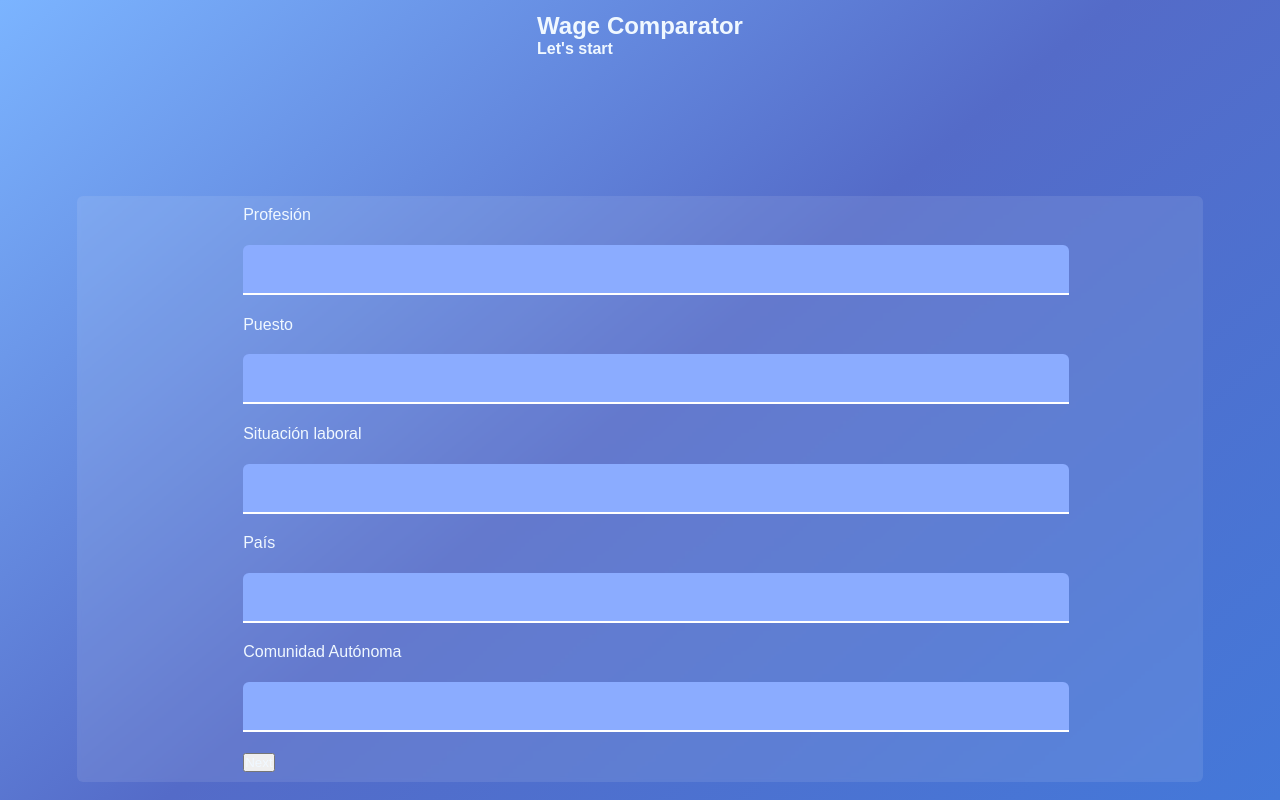
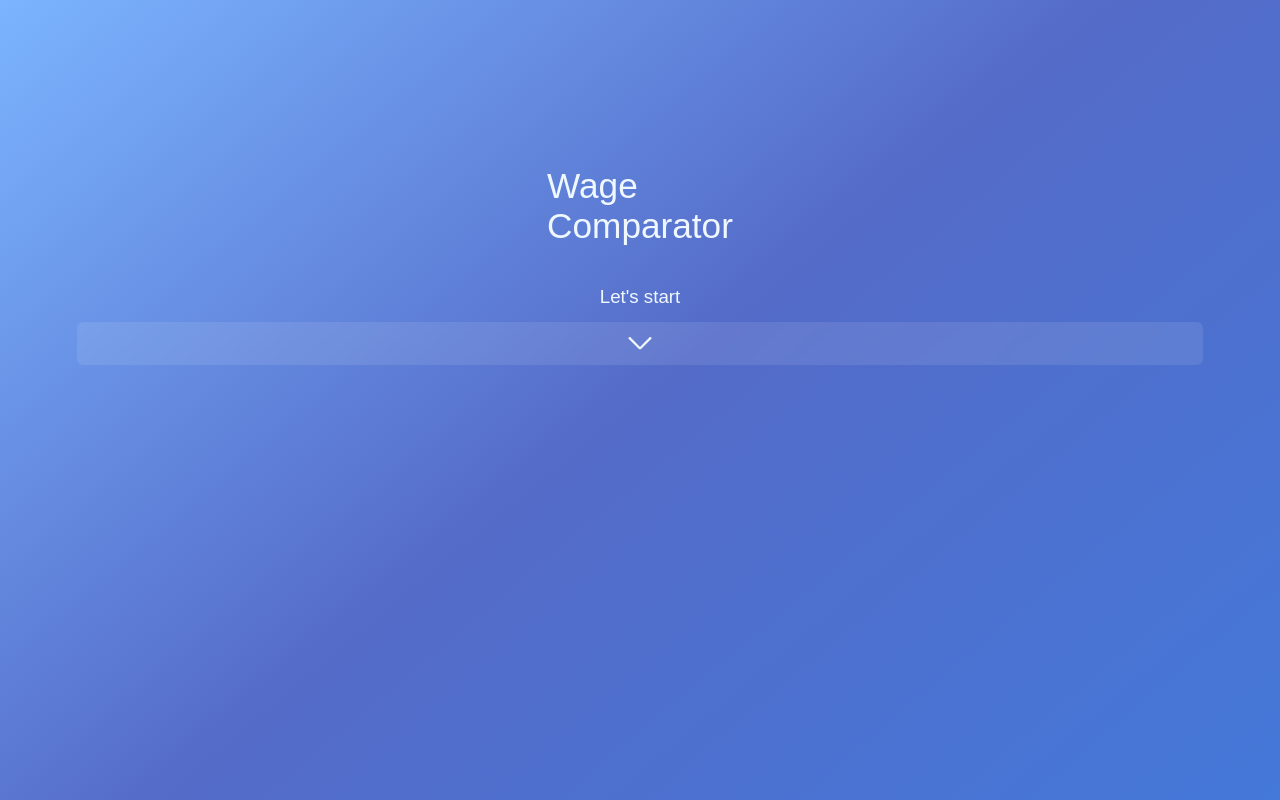
Before and after one commit to Javi-octubremilnovecientos/Wage_Comparator, a React (Vite) app: page / in a window 1280 px wide. Built offline with nearby package versions, Linux system fonts and the light colour scheme; a web font is replaced by a local one.

Commit message:
estilos formulario

```diff
--- a/src/Components/MainForm.jsx
+++ b/src/Components/MainForm.jsx
@@ -1,20 +1,51 @@
-import React from 'react'
+import React, { useState } from 'react'
 import "../Styles/mainForm.css"
 
-export const MainForm = () => {
+
+
+export const MainForm = ({cuestion, siguiente}) => {
+  const inputs = Object.values(cuestion)
+  const [visible, setvisible] = useState(0)
+
+
+
+  const handleDiab = ()=>{
+    setvisible(visible + 1)
+    console.log(visible)
+  }
+
+
+
+
   return (
     <form className='main-form'>
-      <label htmlFor="">Profesión</label>
-      <input type="text" />
-      <label htmlFor="">Puesto</label>
-      <input type="text" />
-      <label htmlFor="">Situación laboral</label>
-      <input type="text" />
-      <label htmlFor="">País</label>
-      <input type="text" />
-      <label htmlFor="">Comunidad Autónoma</label>
-      <input type="text" />
-      <button type='submit'>Next</button>
+      {
+        <>
+          {inputs && inputs.map((input, i) => (
+            <div className="inputController"key={i}>
+              <label htmlFor={`input-${i}`}>{i <= visible ? input : ""}</label>
+              <input
+                id={`input-${i}`}
+                type="text"
+                disabled={i <= visible ? false: true}
+                className={i < visible ? "" : "disabled"}
+                onClick={handleDiab}
+
+              />
+            </div>
+          ))}
+          <button
+            type='submit'
+            onClick={(e) => {
+              e.preventDefault();
+              setvisible(0);
+              siguiente(e);
+            }}
+          >
+            Next
+          </button>
+        </>
+      }
     </form>
   )
 }
--- /dev/null
+++ b/src/Mocks/Survey.js
@@ -0,0 +1,29 @@
+export const survey = [
+  {
+    label1: "Profesión",
+    label2: "Puesto",
+    label3: "Situación laboral",
+    label4: "País",
+    label5: "Comunidad Autónoma"
+  },
+  {
+    label1: "Sexo",
+    label2: "Nivel Educativo",
+    label3: "Experiencia"
+
+  },
+  {
+    label1: "Sector",
+    label2: "Tamaño empresa",
+    label3: "Industria",
+    label4: "Tipo de Contrato"
+
+  },
+  {
+    label1: "Último salario",
+    label2: "Beneficios Financieros",
+    label3: "Email",
+
+  }
+
+];
--- a/src/Pages/Home.jsx
+++ b/src/Pages/Home.jsx
@@ -1,16 +1,47 @@
-import React from 'react'
-import { MainForm } from '../Components/MainForm'
+import React, { useState, useReducer } from "react";
+import { MainForm } from "../Components/MainForm";
+import { survey } from "../Mocks/Survey";
+import { initialState, launchReducer } from "../Reducers/launchReducer";
+import { Arrow } from "../assets/Icons/Icons";
 
 export const Home = () => {
+  const [state, dispatch] = useReducer(launchReducer, initialState);
+
+  const [labels, setlabels] = useState(0);
+
+  const Next = (e) => {
+    e.preventDefault();
+
+    if (labels <= 2) {
+      setlabels(labels + 1);
+    } else {
+      setlabels(3);
+    }
+  };
+
+  const handleDisptach = () => {
+    dispatch({ type: "LAUNCH" });
+  };
+
   return (
     <main>
-    <section id='intro'>
-        <h1>Wage Comparator</h1>
-        <h4>Let's start</h4>
-    </section>
-    <section id='hero'>
-       <MainForm/>
-    </section>
+      <section id="intro">
+        <h1>Wage <br/> Comparator</h1>
+        <h3>Let's start</h3>
+      </section>
+      <section id="hero">
+        {state.launched ? (
+          <MainForm
+            cuestion={survey[labels]}
+            estado={state.launched}
+            siguiente={Next}
+          />
+        ) : (
+          <div className="initialForm">
+            <Arrow onClick={handleDisptach} />
+          </div>
+        )}
+      </section>
     </main>
-  )
-}
+  );
+};
--- /dev/null
+++ b/src/Reducers/launchReducer.js
@@ -0,0 +1,15 @@
+
+
+// Estado inicial
+export const initialState = { launched: false };
+
+// Reducer
+export const launchReducer = (state, action) => {
+    switch (action.type) {
+        case 'LAUNCH':
+
+            return { ...state, launched: true };
+        default:
+            return state;
+    }
+};
--- a/src/Styles/App.css
+++ b/src/Styles/App.css
@@ -1,17 +1,39 @@
-main{
-    height:100vh;
+main {
+  height: 100vh;
   display: flex;
   flex-direction: column;
   align-items: center;
   justify-content: space-around;
 }
-#intro{
-    height: 20%;
+#intro {
+  height: 22%;
+  width: 100%;
+  padding-top: 13%;
+  display: flex;
+  flex-direction: column;
+  justify-content: space-between;
+  align-items: center;
+  margin-bottom: 14px;
 }
-#hero{
+h1 {
+  font-size: 2.2rem;
+}
+
+#hero {
   height: 74%;
   /* border: 2px dotted red; */
   width: 100%;
   display: flex;
   justify-content: center;
 }
+
+.initialForm {
+  width: 88%;
+  height: 9%;
+  display: flex;
+  justify-content: center;
+  align-items: center;
+  background-color: #fafafa19;
+  backdrop-filter: blur(2px);
+  border-radius: 6px;
+}
--- a/src/Styles/index.css
+++ b/src/Styles/index.css
@@ -3,6 +3,7 @@
     padding:0;
     color:aliceblue;
     font-family: "Murecho", sans-serif;
+    font-weight: normal;
 }
 
 body{
--- a/src/Styles/mainForm.css
+++ b/src/Styles/mainForm.css
@@ -1,37 +1,69 @@
-.main-form{
-    height: 99%;
+.main-form {
+  position: relative;
+  align-self:start;
+  min-height: 19%;
   width: 88%;
+  padding-top: 9px;
+  padding-bottom: 16px;
   display: flex;
   flex-direction: column;
-    justify-content: space-around;
+  justify-content: center;
   align-items: start;
-
   padding-left: 13%;
   box-sizing: border-box;
   border-radius: 6px;
   background-color: #fafafa19;
   backdrop-filter: blur(2px);
   -webkit-backdrop-filter: blur(8px);
-    box-shadow: 0px 0px 39px 12px rgba(#597BFF);
+  box-shadow: 0px 0px 39px 12px rgba(#597bff);
+}
+.main-form label{
+  font-size: 1.2rem;
+}
+.inputController{
+  width: 89%;
+}
+.inputController input {
 
-}
-.main-form input{
-    width: 86%;
+  width: 99%;
   height: 50px;
   border-radius: 6px 6px 0px 0px;
   appearance: none;
-    border:none;
-    background-color:#8BACFF;
-    border-bottom: 2px solid white;
+  border: none;
+  background-color: #8bacff;
+font-size: 1.2rem;
   padding: 6px;
   box-sizing: border-box;
 
-    font-size: 1rem;
+  margin-bottom: 28px;
+  margin-top: 9px;
+  transition: All 200ms;
+}
+.inputController input:focus {
+  outline: none;
+  box-shadow: none;
+  border-bottom: 2px solid white;
+}
 
+.inputController .disabled {
+  width: 86%;
+  height: 0;
+  background-color: transparent;
+  appearance: none;
+  border: none;
+  border-bottom: 2px solid white;
+  box-sizing: border-box;
+  margin: 4px;
 }
 
 
-input:focus{
+.main-form button {
   border: none;
-    box-shadow: none;
+
+  background-color: #8bacff;
+  position: relative;
+  left: 25%;
+  width: 100px;
+  height: 40px;
+  border-radius: 6px;
 }
--- /dev/null
+++ b/src/assets/Icons/Icons.jsx
@@ -0,0 +1,9 @@
+import React from 'react'
+
+export const Arrow = (props) => {
+  return (
+   <svg {...props} xmlns="http://www.w3.org/2000/svg" width="54" height="54" viewBox="0 0 24 24">
+     <path fill="currentColor" d="M12 14.379q-.161 0-.298-.053t-.267-.184L7.046 9.754q-.14-.14-.15-.344t.15-.364t.354-.16t.354.16L12 13.292l4.246-4.246q.14-.14.345-.15q.203-.01.363.15t.16.354t-.16.354l-4.389 4.388q-.13.131-.267.184q-.136.053-.298.053"/>
+   </svg>
+  )
+}
```
Lines whose indentation alone changed are shown as unchanged.
